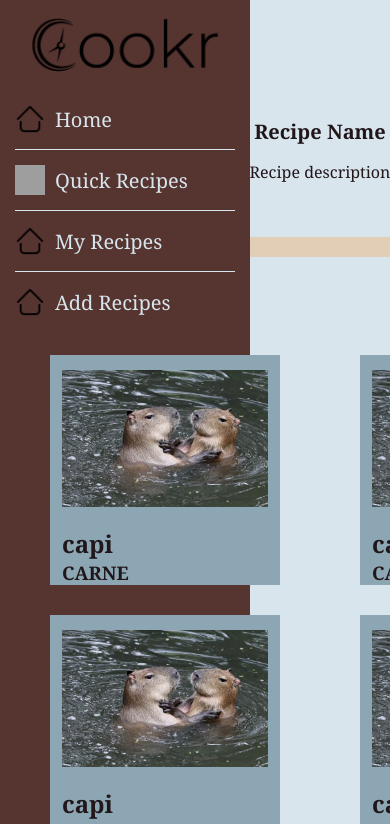
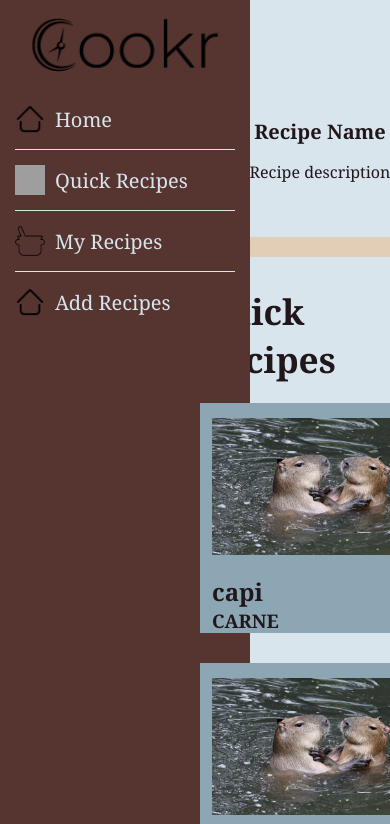
Before and after one commit to flaviasimoes13/DW_finalboss, a Next.js app in the folder code/: page / in a window 390 px wide. Shown: the top 824 px of the page. Built offline with nearby package versions, Linux system fonts and the light colour scheme; grey boxes are pictures that could not be loaded.

Commit message:
main page responsiveness partially added

```diff
--- a/code/src/app/components/Recipe/Recipe.js
+++ b/code/src/app/components/Recipe/Recipe.js
@@ -3,7 +3,7 @@ import Styles from "./Recipe.module.scss";
 export default function Recipe(props){
     return(
         <div className={Styles.recipe}>
-            <img className={Styles.image}
+            <img className={Styles.recipe__image}
                 src={props.src}
                 width={'100%'}
                 height={'auto'}
--- a/code/src/app/components/Recipe/Recipe.module.scss
+++ b/code/src/app/components/Recipe/Recipe.module.scss
@@ -10,6 +10,11 @@ $black-color: #21161A;
     padding: 15px 12px 25px 12px;
     width: 230px;
     height: 230px;
+
+    &__image{
+        width:100%;
+        height:auto;
+    }
 
     &__name{
         color:$black-color;
--- a/code/src/app/layout.js
+++ b/code/src/app/layout.js
@@ -37,7 +37,7 @@ export default function RootLayout({ children }) {
                 <img src="stopwatch.png" alt="quick recipes" width="30px" height="30px" /> Quick Recipes
               </Link>
               <Link className={`${Styles.link} ${Styles.separator}`} href="/myRecipes">
-                <img src="home.png" alt="my recipes" width="30px" height="30px" /> My Recipes
+                <img src="myrec.png" alt="my recipes" width="30px" height="30px" /> My Recipes
               </Link>
               <Link className={`${Styles.link} ${Styles.separator}`} href="/addRecipes">
                 <img src="home.png" alt="add recipe" width="30px" height="30px" /> Add Recipes
--- a/code/src/app/page.js
+++ b/code/src/app/page.js
@@ -10,7 +10,7 @@ export default function Home() {
     <>
             <section className={Styles.highlightItem}>
               <h2 className={Styles.sectionTitle}>Featured Recipe</h2>
-              <Image src="/NOOOOOO.jpg" alt="Featured Recipe" width={300} height={200} />
+              <Image src="/NOOOOOO.jpg" alt="Featured Recipe" width={300} height={200}/>
               <h3 className={Styles.highlightItemTitle}>Recipe Name</h3>
               <p className={Styles.highlightItemDescription}>Recipe description</p>
             </section>
--- a/code/src/app/page.module.scss
+++ b/code/src/app/page.module.scss
@@ -9,7 +9,7 @@
     padding: 30px;
     margin-bottom: 20px;
     gap: 20px;
-    width: 1220px;
+    width: 910px;
 }
 
 
@@ -23,7 +23,7 @@
     padding: 30px;
     color: colors.$black-color;
     margin-bottom: 20px;
-    width: 1220px;
+    width: 910px;
 
         background-color: colors.$lightblue-color;
         overflow: hidden;
@@ -78,3 +78,24 @@
         }
     }
 }
+
+
+
+@media (max-width: 1160px) {
+    %common-layout{
+        width:600px;
+    }
+}
+
+@media (max-width: 850px){
+    %common-layout{
+        width:300px;
+    }
+
+    .quickRecipesItem {
+        gap: 30px;
+        display: flex;
+        flex-direction: column;
+        flex-wrap: wrap;
+    }
+}
```
Also changed, not shown: code/src/app/quickRecipes/page.js (indentation only).
